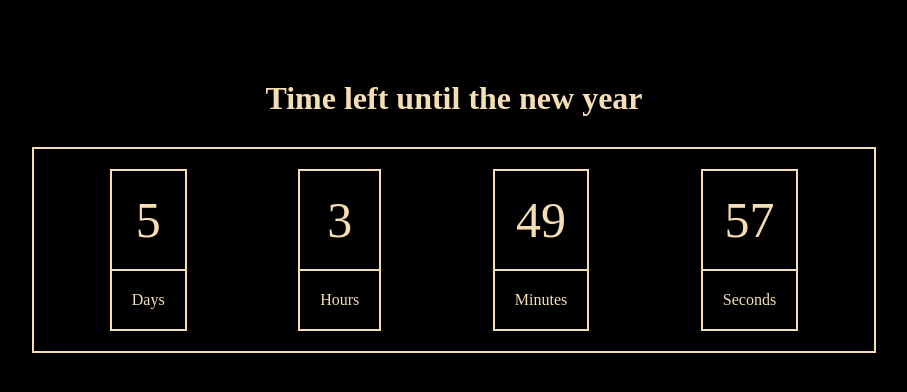
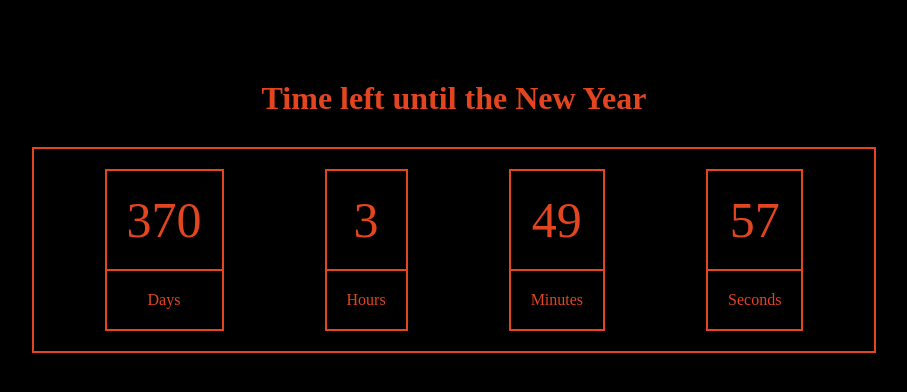
Before and after one commit to 0sipov/goit-js-hw-11-timer, a website built with webpack: page src/index.html in a window 1280 px wide. Shown: the whole page, without its empty margins (186-1093 px from the left). Built offline with nearby package versions, Linux system fonts and the light colour scheme.

Commit message:
Add colorswitch

```diff
--- a/src/css/styles.css
+++ b/src/css/styles.css
@@ -1,6 +1,6 @@
 body {
   background: black;
-  color: wheat;
+  color: #a68547;
 }
 h1 {
   margin-top: 80px;
--- a/src/index.html
+++ b/src/index.html
@@ -7,22 +7,22 @@
 </head>
 <body>
     <main>
-      <h1 class="">Time left until the new year</h1>
+      <h1 class="">Time left until the New Year</h1>
       <article class="timer" id="timer-1">
           <div class="field">
-            <span class="value" data-value="days">11</span>
+            <span class="value" data-value="days">&nbsp</span>
             <span class="label">Days</span>
           </div>
           <div class="field">
-            <span class="value" data-value="hours">11</span>
+            <span class="value" data-value="hours">&nbsp</span>
             <span class="label">Hours</span>
           </div>
           <div class="field">
-            <span class="value" data-value="mins">11</span>
+            <span class="value" data-value="mins">&nbsp</span>
             <span class="label">Minutes</span>
           </div>
           <div class="field">
-            <span class="value" data-value="secs">11</span>
+            <span class="value" data-value="secs">&nbsp</span>
             <span class="label">Seconds</span>
           </div>
       </article>
--- a/src/js/timer.js
+++ b/src/js/timer.js
@@ -48,10 +48,25 @@ class CountdownTimer {
       hoursRef.textContent = hours;
       minsRef.textContent = mins;
       secsRef.textContent = secs;
+      colorSwitch();
     }, 1000);
   }
 }
 const timer1 = new CountdownTimer({
   selector: "#timer-1",
-  targetDate: new Date("Jan 1, 2021"),
+  targetDate: new Date("Jan 1, 2022"),
 });
+// Colorswitch
+function colorSwitch() {
+  const bodyRef = document.querySelector("body");
+  console.dir(bodyRef.style);
+  function getRandomColor() {
+    const letters = "0123456789ABCDEF";
+    let color = "#";
+    for (let i = 0; i < 6; i = i + 1) {
+      color += letters[Math.floor(Math.random() * 16)];
+    }
+    return color;
+  }
+  bodyRef.style.color = getRandomColor();
+}
```
